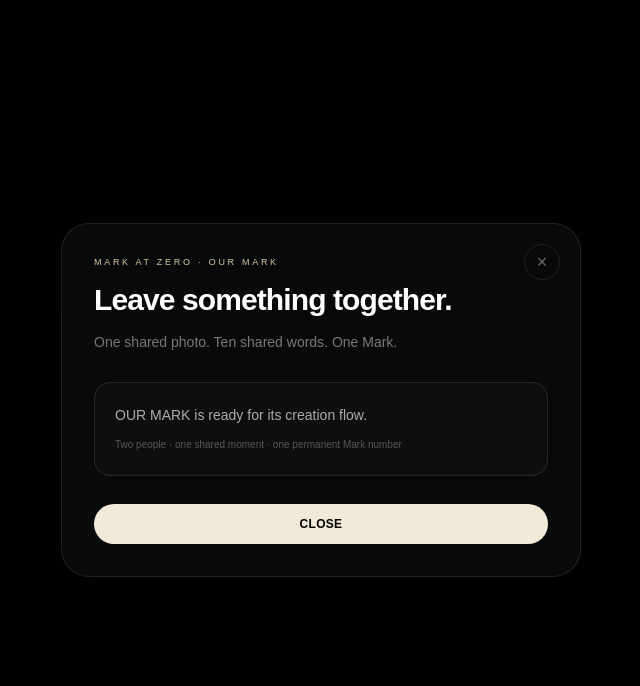
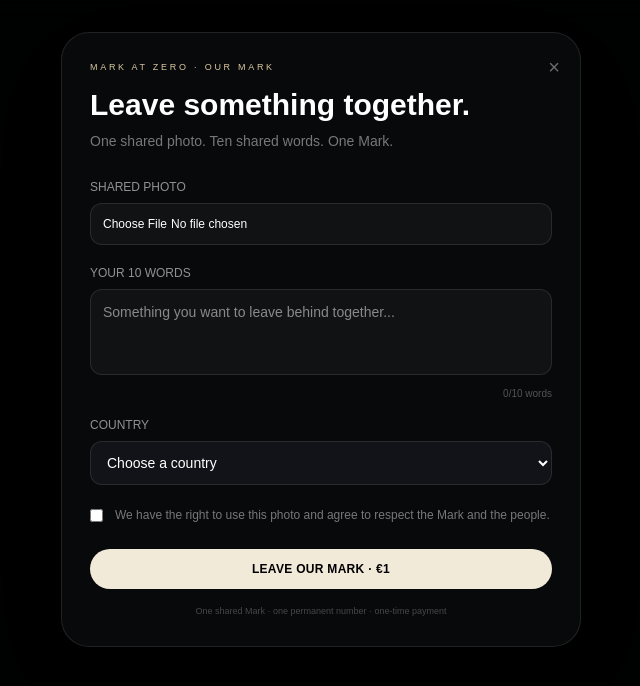
Before and after one commit to markatzero/markatzero, a Next.js app: page /our in a window 1280 px wide. Shown: the top 686 px of the page, without its empty margins (319-959 px from the left). Built offline with nearby package versions, Linux system fonts and the light colour scheme.

Commit message:
Complete OUR MARK payment flow

```diff
--- a/src/components/OurMarkModal.tsx
+++ b/src/components/OurMarkModal.tsx
@@ -1,54 +1,199 @@
 "use client";
 
-type OurMarkModalProps = {
+import { ChangeEvent, FormEvent, useMemo, useState } from "react";
+import { getOurMarkCountries } from "./ourMarkCountries";
+
+type Props = {
   onClose: () => void;
 };
 
-export default function OurMarkModal({
-  onClose,
-}: OurMarkModalProps) {
+export default function OurMarkModal({ onClose }: Props) {
+  const countries = useMemo(() => getOurMarkCountries(), []);
+
+  const [countryCode, setCountryCode] = useState("");
+  const [message, setMessage] = useState("");
+  const [image, setImage] = useState<File | null>(null);
+  const [accepted, setAccepted] = useState(false);
+  const [loading, setLoading] = useState(false);
+  const [error, setError] = useState("");
+
+  const wordCount = message.trim()
+    ? message.trim().split(/\s+/).length
+    : 0;
+
+  function changeMessage(event: ChangeEvent<HTMLTextAreaElement>) {
+    const value = event.target.value;
+    const words = value.trim().split(/\s+/).filter(Boolean);
+
+    if (words.length <= 10) {
+      setMessage(value);
+    }
+  }
+
+  async function submit(event: FormEvent<HTMLFormElement>) {
+    event.preventDefault();
+
+    const country = countries.find(
+      (item) => item.code === countryCode
+    );
+
+    if (!image || !country || !message.trim() || !accepted) {
+      setError("Complete all fields and accept the rules.");
+      return;
+    }
+
+    try {
+      setLoading(true);
+      setError("");
+
+      const formData = new FormData();
+      formData.append("country", country.name);
+      formData.append("country_code", country.code);
+      formData.append("message", message.trim());
+      formData.append("image", image);
+      formData.append("policy_accepted", "true");
+
+      const response = await fetch("/api/our-mark", {
+        method: "POST",
+        body: formData,
+      });
+
+      const result = await response.json();
+
+      if (!response.ok) {
+        throw new Error(result.error || "Could not create OUR MARK.");
+      }
+
+      const checkoutResponse = await fetch("/api/checkout", {
+        method: "POST",
+        headers: {
+          "Content-Type": "application/json",
+        },
+        body: JSON.stringify({
+          markId: result.markId,
+        }),
+      });
+
+      const checkout = await checkoutResponse.json();
+
+      if (!checkoutResponse.ok || !checkout.url) {
+        throw new Error(checkout.error || "Could not start payment.");
+      }
+
+      window.location.href = checkout.url;
+    } catch (err) {
+      setError(
+        err instanceof Error ? err.message : "Something went wrong."
+      );
+      setLoading(false);
+    }
+  }
+
   return (
-    <div className="fixed inset-0 z-50 flex items-center justify-center bg-black/80 px-4 backdrop-blur-md">
-      <div className="relative w-full max-w-[520px] rounded-[28px] border border-white/10 bg-[#08090b] p-8 shadow-[0_30px_100px_rgba(0,0,0,0.7)]">
+    <div className="fixed inset-0 z-50 overflow-y-auto bg-black/85 px-4 py-8 backdrop-blur-md">
+      <form
+        onSubmit={submit}
+        className="relative mx-auto w-full max-w-[520px] rounded-[28px] border border-white/10 bg-[#08090b] p-7 text-white shadow-[0_30px_100px_rgba(0,0,0,0.7)]"
+      >
         <button
           type="button"
           onClick={onClose}
-          aria-label="Close"
-          className="absolute right-5 top-5 flex h-9 w-9 items-center justify-center rounded-full border border-white/10 text-lg text-white/40 transition hover:text-white"
+          className="absolute right-5 top-5 text-xl text-white/40 hover:text-white"
         >
           ×
         </button>
 
-        <p className="text-[9px] font-medium tracking-[0.3em] text-[#d8c7a0]">
+        <p className="text-[9px] tracking-[0.3em] text-[#d8c7a0]">
           MARK AT ZERO · OUR MARK
         </p>
 
-        <h2 className="mt-3 pr-10 text-3xl font-semibold tracking-[-0.03em] text-white">
+        <h1 className="mt-3 text-3xl font-semibold">
           Leave something together.
-        </h2>
+        </h1>
 
-        <p className="mt-3 text-sm leading-6 text-white/45">
+        <p className="mt-2 text-sm text-white/45">
           One shared photo. Ten shared words. One Mark.
         </p>
 
-        <div className="mt-7 rounded-2xl border border-white/10 bg-white/[0.025] p-5">
-          <p className="text-sm leading-6 text-white/65">
-            OUR MARK is ready for its creation flow.
+        <label className="mt-7 block text-xs text-white/55">
+          SHARED PHOTO
+        </label>
+
+        <input
+          type="file"
+          accept="image/jpeg,image/png,image/webp"
+          onChange={(event) =>
+            setImage(event.target.files?.[0] || null)
+          }
+          className="mt-2 block w-full rounded-xl border border-white/10 bg-white/[0.04] p-3 text-xs"
+        />
+
+        <label className="mt-5 block text-xs text-white/55">
+          YOUR 10 WORDS
+        </label>
+
+        <textarea
+          value={message}
+          onChange={changeMessage}
+          rows={3}
+          placeholder="Something you want to leave behind together..."
+          className="mt-2 w-full resize-none rounded-xl border border-white/10 bg-white/[0.04] p-3 text-sm outline-none"
+        />
+
+        <p className="mt-1 text-right text-[10px] text-white/30">
+          {wordCount}/10 words
+        </p>
+
+        <label className="mt-4 block text-xs text-white/55">
+          COUNTRY
+        </label>
+
+        <select
+          value={countryCode}
+          onChange={(event) => setCountryCode(event.target.value)}
+          className="mt-2 w-full rounded-xl border border-white/10 bg-[#111318] p-3 text-sm"
+        >
+          <option value="">Choose a country</option>
+
+          {countries.map((country) => (
+            <option key={country.code} value={country.code}>
+              {country.name}
+            </option>
+          ))}
+        </select>
+
+        <label className="mt-5 flex items-start gap-3 text-xs leading-5 text-white/45">
+          <input
+            type="checkbox"
+            checked={accepted}
+            onChange={(event) => setAccepted(event.target.checked)}
+            className="mt-1"
+          />
+
+          <span>
+            We have the right to use this photo and agree to respect
+            the Mark and the people.
+          </span>
+        </label>
+
+        {error && (
+          <p className="mt-4 text-xs text-red-300">
+            {error}
           </p>
-
-          <p className="mt-2 text-[10px] leading-5 text-white/30">
-            Two people · one shared moment · one permanent Mark number
-          </p>
-        </div>
+        )}
 
         <button
-          type="button"
-          onClick={onClose}
-          className="mt-7 w-full rounded-full bg-[#f2ead9] px-7 py-3 text-xs font-semibold tracking-wide text-black transition hover:bg-white"
+          type="submit"
+          disabled={loading}
+          className="mt-6 w-full rounded-full bg-[#f2ead9] px-7 py-3 text-xs font-semibold tracking-wide text-black disabled:opacity-40"
         >
-          CLOSE
+          {loading ? "PREPARING PAYMENT..." : "LEAVE OUR MARK · €1"}
         </button>
-      </div>
+
+        <p className="mt-4 text-center text-[9px] text-white/25">
+          One shared Mark · one permanent number · one-time payment
+        </p>
+      </form>
     </div>
   );
 }
```
